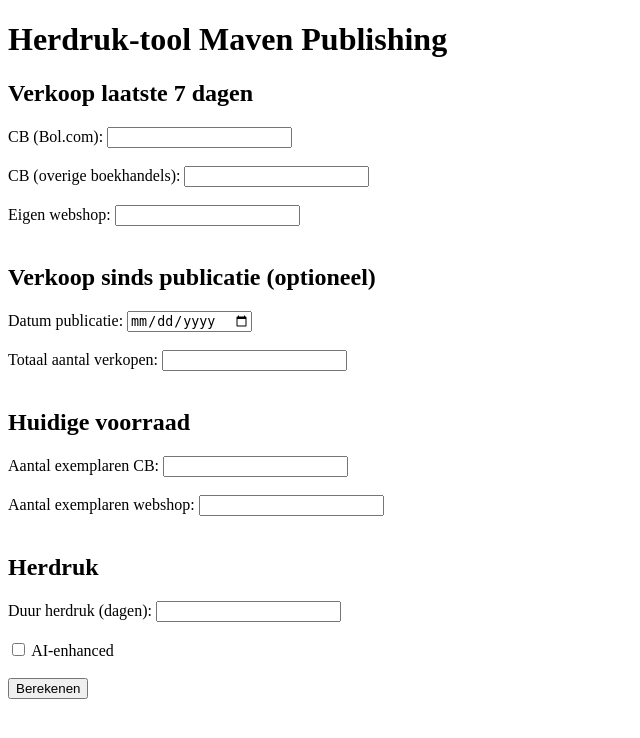
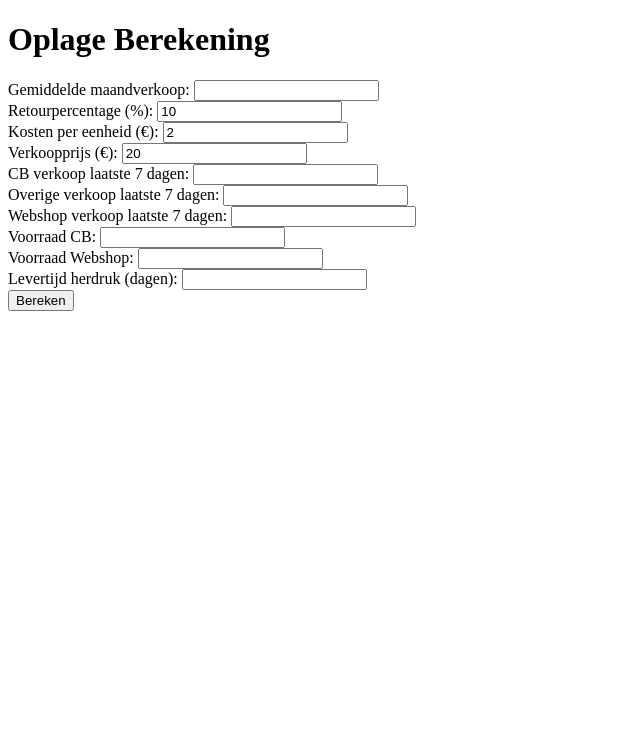
Before and after one commit to hugovanmaven/hugovanmaven.github.io, a Flask app: page / in a window 1280 px wide. Shown: the top 738 px of the page, without its empty margins (0-640 px from the left). Run offline with Flask 2, Linux system fonts and the light colour scheme.

```diff
--- a/app.py
+++ b/app.py
@@ -1,5 +1,6 @@
 from flask import Flask, render_template, request
 from datetime import datetime, timedelta
+import math
 
 app = Flask(__name__)
 
@@ -19,10 +20,10 @@ def bereken():
     cb_bol_7 = float(request.form.get('cb_bol_7', 0))
     cb_overig_7 = float(request.form.get('cb_overig_7', 0))
     webshop_7 = float(request.form.get('webshop_7', 0))
-
-    # Optioneel
-    datum_publicatie = request.form.get('datum_publicatie', '')
-    totaal_verkocht = request.form.get('totaal_verkocht', '')
+    retour_percentage = float(request.form.get('retour_percentage', 10)) / 100  # standaard 10%
+    gemiddelde_maandverkoop = float(request.form.get('gemiddelde_maandverkoop', 0))
+    kosten_per_eenheid = float(request.form.get('kosten_per_eenheid', 2))  # standaardkosten per eenheid
+    verkoopprijs = float(request.form.get('verkoopprijs', 20))
 
     # 2. Huidige voorraad
     voorraad_cb = float(request.form.get('voorraad_cb', 0))
@@ -31,61 +32,31 @@ def bereken():
     # 3. Duur herdruk
     duur_herdruk = float(request.form.get('duur_herdruk', 0))
 
-    # 4. AI-enhanced (checkbox)
-    ai_enhanced = request.form.get('ai_enhanced', 'off') == 'on'
+    # 4. Berekeningen
+    totaal_verkoop_7dagen = cb_bol_7 + cb_overig_7 + webshop_7
+    gem_verkoop_per_dag = totaal_verkoop_7dagen / 7 if totaal_verkoop_7dagen > 0 else 0
+    totale_voorraad = voorraad_cb + voorraad_webshop
+    dagen_voorraad = totale_voorraad / gem_verkoop_per_dag if gem_verkoop_per_dag > 0 else 999999
+    vandaag = datetime.now().date()
+    voorraad_op_datum = vandaag + timedelta(days=math.ceil(dagen_voorraad))
 
-    # 5. Basisberekeningen
-    # Gemiddelde verkoop per dag (op basis van laatste 7 dagen)
-    totaal_verkoop_7dagen = cb_bol_7 + cb_overig_7 + webshop_7
-    if totaal_verkoop_7dagen == 0:
-        gem_verkoop_per_dag = 0
-    else:
-        gem_verkoop_per_dag = totaal_verkoop_7dagen / 7
+    # Voorgestelde oplage op basis van gemiddelde maandverkoop en retourpercentage
+    jaarverkoop = gemiddelde_maandverkoop * 12
+    netto_verkoopverwachting = jaarverkoop * (1 - retour_percentage)
+    break_even_oplage = netto_verkoopverwachting / (verkoopprijs - kosten_per_eenheid)
 
-    # Totale voorraad
-    totale_voorraad = voorraad_cb + voorraad_webshop
+    voorgestelde_oplage = math.ceil(break_even_oplage)
 
-    # Aantal dagen voorraad
-    if gem_verkoop_per_dag == 0:
-        dagen_voorraad = 999999  # als er geen verkoop is, 'oneindig' :-)
-    else:
-        dagen_voorraad = totale_voorraad / gem_verkoop_per_dag
-
-    # Datum dat voorraad opraakt
-    vandaag = datetime.now().date()
-    voorraad_op_datum = vandaag + timedelta(days=int(dagen_voorraad))
-
-    # Voorstel voor oplage (sterk vereenvoudigd)
-    if ai_enhanced:
-        # Met "AI" houden we zogenaamd rekening met trends
-        # (In het echt zou je hier een AI-model aanroepen / logica gebruiken)
-        factor = 14  # 2 weken extra voorraad, maar we doen net alsof AI het verhoogt
-    else:
-        factor = 7   # 1 week extra voorraad
-
-    # Eventueel meenemen van "verkoop sinds publicatie"
-    # We doen alsof we deze info gebruiken om de factor iets te verhogen.
-    # In het echt kun je hier allerlei AI- of business-logica op loslaten.
-    if totaal_verkocht:
-        try:
-            totaal_verkocht = float(totaal_verkocht)
-            # symbolische aanpassing: als het boek zeer goed verkocht heeft
-            if totaal_verkocht > 1000:
-                factor += 3
-        except ValueError:
-            pass  # als de gebruiker niks of ongeldigs heeft ingevuld, doen we niks
-
-    voorgestelde_oplage = int(gem_verkoop_per_dag * factor) if gem_verkoop_per_dag > 0 else 100
-
-    # Datum dat de herdruk moet starten
-    # Start herdruk x dagen voor de voorraad opraakt
+    # Datum voor starten van herdruk
     herdruk_start = voorraad_op_datum - timedelta(days=int(duur_herdruk))
 
-    # Resultaten in dict stoppen
+    # Resultaten
     resultaten = {
+        'gem_verkoop_per_dag': round(gem_verkoop_per_dag, 2),
         'dagen_voorraad': round(dagen_voorraad, 1),
         'voorraad_op_datum': voorraad_op_datum.strftime('%d-%m-%Y'),
         'voorgestelde_oplage': voorgestelde_oplage,
+        'break_even_oplage': math.ceil(break_even_oplage),
         'herdruk_start': herdruk_start.strftime('%d-%m-%Y')
     }
 
--- a/templates/index.html
+++ b/templates/index.html
@@ -1,44 +1,44 @@
 <!DOCTYPE html>
-<html>
+<html lang="en">
 <head>
-    <meta charset="utf-8" />
-    <title>Herdruk-tool</title>
+    <meta charset="UTF-8">
+    <meta name="viewport" content="width=device-width, initial-scale=1.0">
+    <title>Oplage Berekening</title>
 </head>
 <body>
-    <h1>Herdruk-tool Maven Publishing</h1>
-    <form action="/bereken" method="post">
-        <h2>Verkoop laatste 7 dagen</h2>
-        <label for="cb_bol_7">CB (Bol.com):</label>
-        <input type="number" step="0.01" name="cb_bol_7" id="cb_bol_7" required><br><br>
+    <h1>Oplage Berekening</h1>
+    <form action="/bereken" method="POST">
+        <label>Gemiddelde maandverkoop:</label>
+        <input type="number" name="gemiddelde_maandverkoop" step="0.01" required><br>
 
-        <label for="cb_overig_7">CB (overige boekhandels):</label>
-        <input type="number" step="0.01" name="cb_overig_7" id="cb_overig_7" required><br><br>
+        <label>Retourpercentage (%):</label>
+        <input type="number" name="retour_percentage" step="0.01" value="10" required><br>
 
-        <label for="webshop_7">Eigen webshop:</label>
-        <input type="number" step="0.01" name="webshop_7" id="webshop_7" required><br><br>
+        <label>Kosten per eenheid (€):</label>
+        <input type="number" name="kosten_per_eenheid" step="0.01" value="2" required><br>
 
-        <h2>Verkoop sinds publicatie (optioneel)</h2>
-        <label for="datum_publicatie">Datum publicatie:</label>
-        <input type="date" name="datum_publicatie" id="datum_publicatie"><br><br>
+        <label>Verkoopprijs (€):</label>
+        <input type="number" name="verkoopprijs" step="0.01" value="20" required><br>
 
-        <label for="totaal_verkocht">Totaal aantal verkopen:</label>
-        <input type="number" step="0.01" name="totaal_verkocht" id="totaal_verkocht"><br><br>
+        <label>CB verkoop laatste 7 dagen:</label>
+        <input type="number" name="cb_bol_7" step="0.01"><br>
 
-        <h2>Huidige voorraad</h2>
-        <label for="voorraad_cb">Aantal exemplaren CB:</label>
-        <input type="number" step="0.01" name="voorraad_cb" id="voorraad_cb" required><br><br>
+        <label>Overige verkoop laatste 7 dagen:</label>
+        <input type="number" name="cb_overig_7" step="0.01"><br>
 
-        <label for="voorraad_webshop">Aantal exemplaren webshop:</label>
-        <input type="number" step="0.01" name="voorraad_webshop" id="voorraad_webshop" required><br><br>
+        <label>Webshop verkoop laatste 7 dagen:</label>
+        <input type="number" name="webshop_7" step="0.01"><br>
 
-        <h2>Herdruk</h2>
-        <label for="duur_herdruk">Duur herdruk (dagen):</label>
-        <input type="number" step="1" name="duur_herdruk" id="duur_herdruk" required><br><br>
+        <label>Voorraad CB:</label>
+        <input type="number" name="voorraad_cb" step="0.01"><br>
 
-        <input type="checkbox" name="ai_enhanced" id="ai_enhanced">
-        <label for="ai_enhanced">AI-enhanced</label><br><br>
+        <label>Voorraad Webshop:</label>
+        <input type="number" name="voorraad_webshop" step="0.01"><br>
 
-        <input type="submit" value="Berekenen">
+        <label>Levertijd herdruk (dagen):</label>
+        <input type="number" name="duur_herdruk" step="1" required><br>
+
+        <button type="submit">Bereken</button>
     </form>
 </body>
 </html>
```
Also changed, not shown: templates/resultaat.html (+12 -7 lines).
